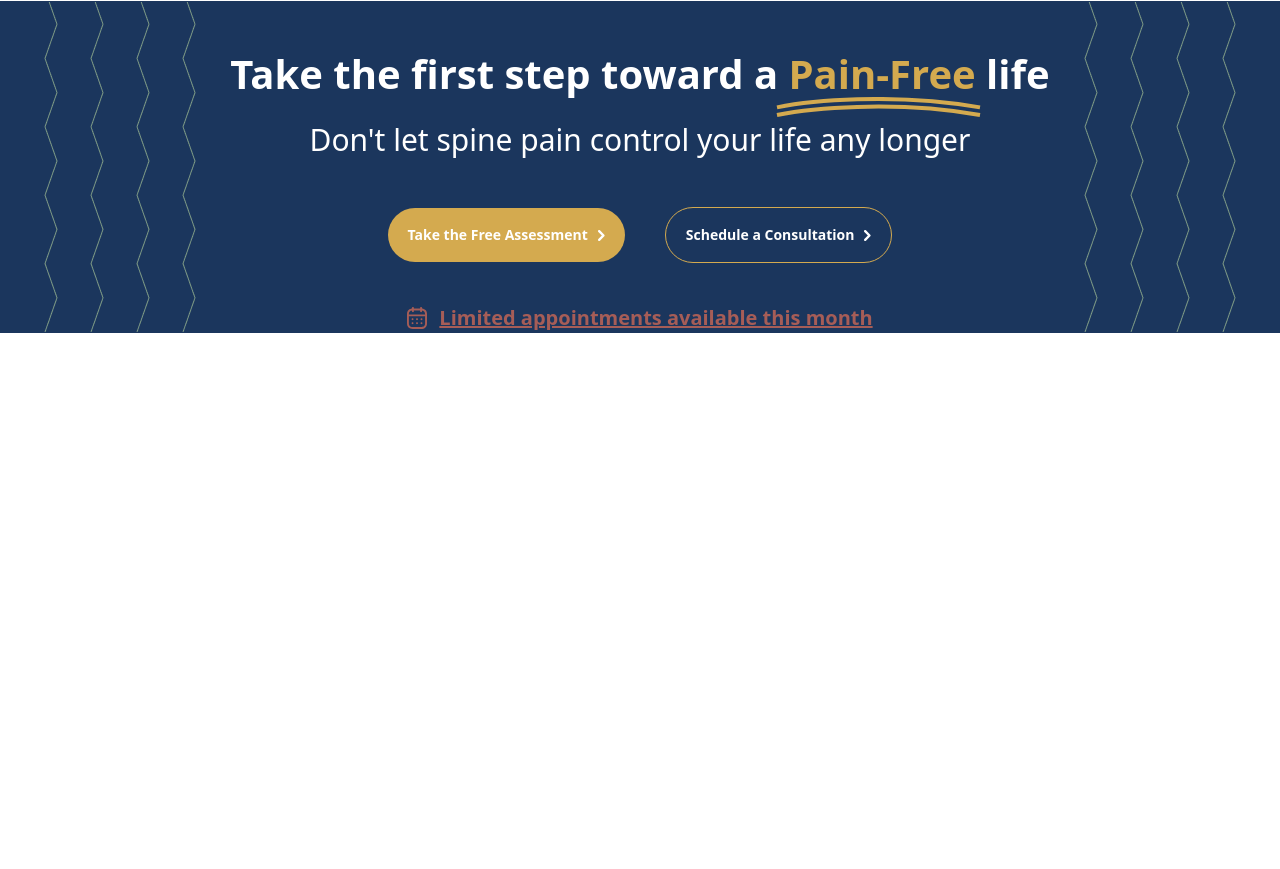
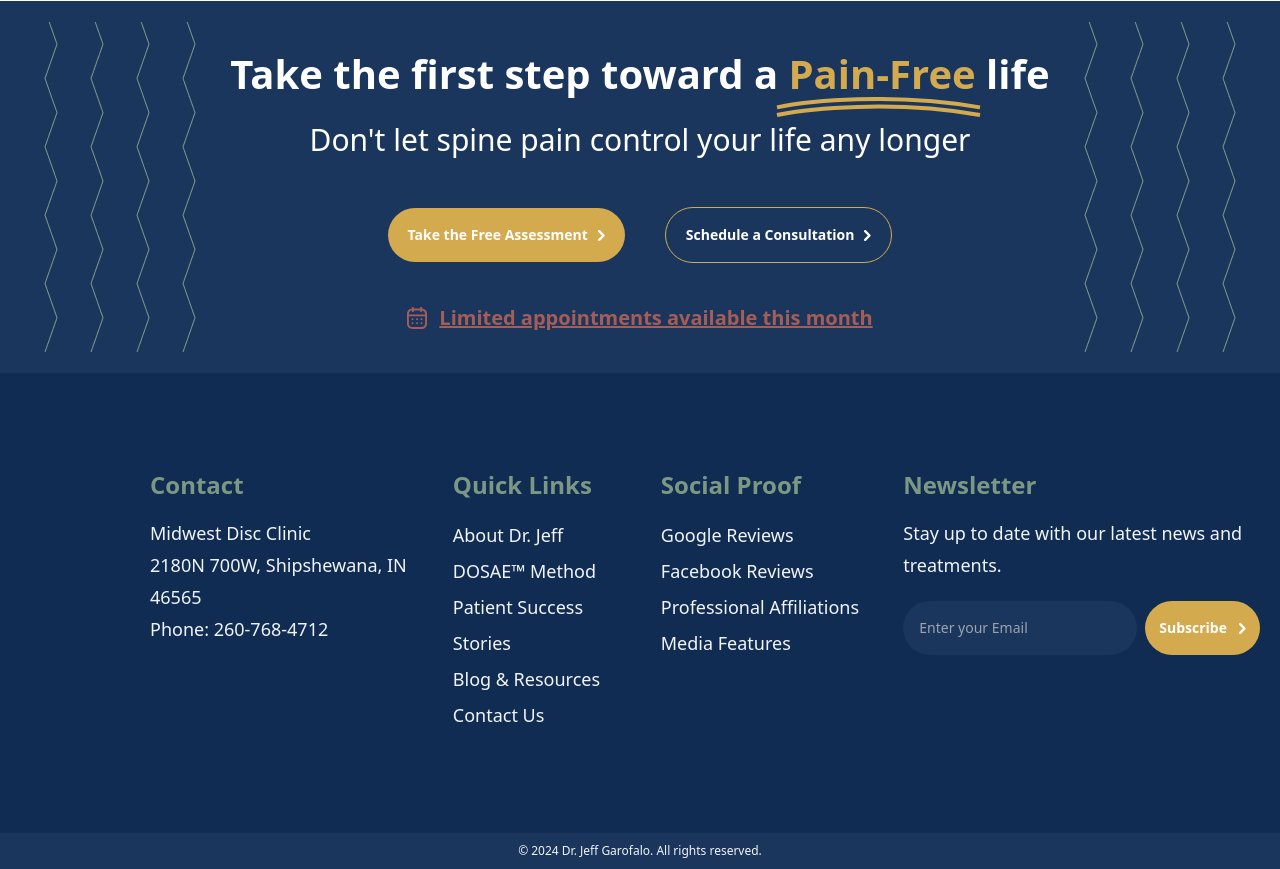
Before and after one commit to itsmiraz/dr-jeff-landing-page-3, a Next.js app: page / in a window 1280 px wide. Shown: the part 7422-8291 px from the top of the page. Before the commit the page ends 7755 px from the top, so only its background shows below. Built offline with nearby package versions, Linux system fonts and the light colour scheme.

Commit message:
footer added

```diff
--- a/src/components/cta.tsx
+++ b/src/components/cta.tsx
@@ -3,20 +3,28 @@ import React from "react";
 import Lines from "@/assets/images/horizontal-lines.png";
 import Image from "next/image";
 import LeftArrow from "@/assets/icons/leftArrow.svg";
-import Appointments from '@/assets/icons/appointment.svg'
-import UnderLines from '@/assets/icons/smallUnderLines.svg'
+import Appointments from "@/assets/icons/appointment.svg";
+import UnderLines from "@/assets/icons/smallUnderLines.svg";
 
 const CTA = () => {
   return (
     <div className="mt-[150px]">
       <div className="bg-[#1B365D] flex justify-between  mx-auto items-center px-[20px] w-full max-w-[2200px]">
         <Image src={Lines} alt="" />
-        <div className="pt-[50px]">
-          <h3 className="text-[40px]  text-center font-bold leading-[46px] text-white">Take the first step toward a <span className="text-[#D4AA4F] relative pb-4 z-30">Pain-Free
-
-            <span className="absolute -left-3 bottom-0"><UnderLines/></span>
-            </span> life</h3>
-          <p className="text-[30px] mt-[20px] text-center  text-white">Don't let spine pain control your life any longer</p>
+        <div className="pt-[50px] pb-[40px]">
+          <h3 className="text-[40px]  text-center font-bold leading-[46px] text-white">
+            Take the first step toward a{" "}
+            <span className="text-[#D4AA4F] relative pb-4 z-30">
+              Pain-Free
+              <span className="absolute -left-3 bottom-0">
+                <UnderLines />
+              </span>
+            </span>{" "}
+            life
+          </h3>
+          <p className="text-[30px] mt-[20px] text-center  text-white">
+            Don't let spine pain control your life any longer
+          </p>
           <div className="flex gap-x-[40px] justify-center items-center">
             <button className="gap-x-[10px] mt-[45px] flex items-center w-fit px-5 py-[13px] bg-secondary rounded-[100px]">
               <div className="grow text-sm font-bold leading-loose text-white">
@@ -36,7 +44,7 @@ const CTA = () => {
             </button>
           </div>
           <p className="text-[20px] underline mt-[40px] gap-x-[12px] flex items-center justify-center font-semibold text-[#A65D57]">
-           <Appointments/> Limited appointments available this month
+            <Appointments /> Limited appointments available this month
           </p>
         </div>
         <Image src={Lines} alt="" />
--- a/src/components/footer.tsx
+++ b/src/components/footer.tsx
@@ -1,9 +1,134 @@
+/* eslint-disable @typescript-eslint/no-explicit-any */
 import React from 'react'
+import LeftArrow from "@/assets/icons/leftArrow.svg";
 
 const Footer = () => {
+  const quickLinks = [
+    'About Dr. Jeff',
+    'DOSAE™ Method',
+    'Patient Success Stories',
+    'Blog & Resources',
+    'Contact Us'
+  ];
+
+  const socialProofLinks = [
+    'Google Reviews',
+    'Facebook Reviews',
+    'Professional Affiliations',
+    'Media Features'
+  ];
+  const handleNewsletterSubmit = (email: string) => {
+    console.log(email);
+    // Handle newsletter submission
+  };
   return (
-    <div>Footer</div>
+    <div>
+        <div className="flex bg-[#112C53] py-[100px] pl-[150px] pr-[20px] flex-col rounded-none">
+      <div className="z-10 mt-0 w-full max-md:max-w-full">
+        <div className="flex gap-5 max-md:flex-col">
+          <div className="flex flex-col w-[44%] max-md:ml-0 max-md:w-full">
+            <div className="grow max-md:mt-10 max-md:max-w-full">
+              <div className="flex gap-5 max-md:flex-col">
+                <div className="flex flex-col w-[61%] max-md:ml-0 max-md:w-full">
+                  <Section title="Contact">
+                    <div className="text-lg leading-8 text-slate-100">
+                      Midwest Disc Clinic
+                      <br />
+                      2180N 700W, Shipshewana, IN 46565
+                      <br />
+                      Phone: 260-768-4712
+                    </div>
+                  </Section>
+                </div>
+                <div className="flex flex-col ml-5 w-[39%] max-md:ml-0 max-md:w-full">
+                  <Section title="Quick Links">
+                    {quickLinks.map((link, index) => (
+                      <QuickLink key={index} text={link} />
+                    ))}
+                  </Section>
+                </div>
+              </div>
+            </div>
+          </div>
+          <div className="flex flex-col ml-5 w-[56%] max-md:ml-0 max-md:w-full">
+            <div className="max-md:mt-10 max-md:max-w-full">
+              <div className="flex gap-5 max-md:flex-col">
+                <div className="flex flex-col w-[37%] max-md:ml-0 max-md:w-full">
+                  <Section title="Social Proof">
+                    {socialProofLinks.map((link, index) => (
+                      <QuickLink key={index} text={link} />
+                    ))}
+                  </Section>
+                </div>
+                <div className="flex flex-col ml-5 w-[63%] max-md:ml-0 max-md:w-full">
+                  <div className="flex flex-col w-full max-md:mt-10">
+                    <Section title="Newsletter">
+                      <div className="text-lg leading-8 text-slate-100 max-md:mr-1.5">
+                        Stay up to date with our latest news and treatments.
+                      </div>
+                      <NewsletterForm onSubmit={handleNewsletterSubmit} />
+                    </Section>
+                  </div>
+                </div>
+              </div>
+            </div>
+          </div>
+        </div>
+      </div>
+
+    </div>
+    <div className="self-center w-full py-3 bg-[#1B365D] text-xs leading-none text-center text-slate-100 ">
+        © 2024 Dr. Jeff Garofalo. All rights reserved.
+      </div>
+    </div>
   )
 }
 
 export default Footer
+
+
+const NewsletterForm  = ({ onSubmit }:{onSubmit:(email:string)=>void}) => {
+  const [email, setEmail] = React.useState('');
+
+  const handleSubmit = (e: React.FormEvent) => {
+    e.preventDefault();
+    onSubmit(email);
+  };
+
+  return (
+    <form onSubmit={handleSubmit} className="flex gap-2 mt-[20px] w-full text-sm leading-loose text-white">
+      <label htmlFor="emailInput" className="sr-only">Enter your Email</label>
+      <input
+        id="emailInput"
+        type="email"
+        value={email}
+        onChange={(e) => setEmail(e.target.value)}
+        placeholder="Enter your Email"
+        className="px-4 py-3 bg-[#1B365D] rounded-[100px] max-md:pr-5"
+        required
+      />
+      <button
+        type="submit"
+        className="flex gap-x-3 justify-center items-center px-3.5 py-[13px] font-bold whitespace-nowrap bg-secondary rounded-[100px]"
+      >
+        Subscribe
+        <LeftArrow/>
+      </button>
+    </form>
+  );
+};
+
+const Section = ({ title, children }:{title:string,children:any}) => (
+  <div className="flex flex-col max-md:mt-10">
+    <div className="self-start text-2xl font-bold leading-none text-[#7C9885]">
+      {title}
+    </div>
+    <div className="mt-[20px] text-[#F5F7F9]">
+      {children}
+    </div>
+  </div>
+);
+
+const QuickLink= ({ text }:{text:string}) => (
+  <div className="text-lg leading-9 text-slate-100">{text}</div>
+);
--- a/src/pages/index.tsx
+++ b/src/pages/index.tsx
@@ -3,6 +3,7 @@
 
 import About from "@/components/about";
 import CTA from "@/components/cta";
+import Footer from "@/components/footer";
 import Header from "@/components/header";
 import Hero from "@/components/hero";
 import LearnFrom from "@/components/learnFrom";
@@ -37,6 +38,7 @@ export default function Home() {
       <WorldClassTreatments />
       <About/>
       <CTA/>
+      <Footer/>
     </>
   );
 }
```
